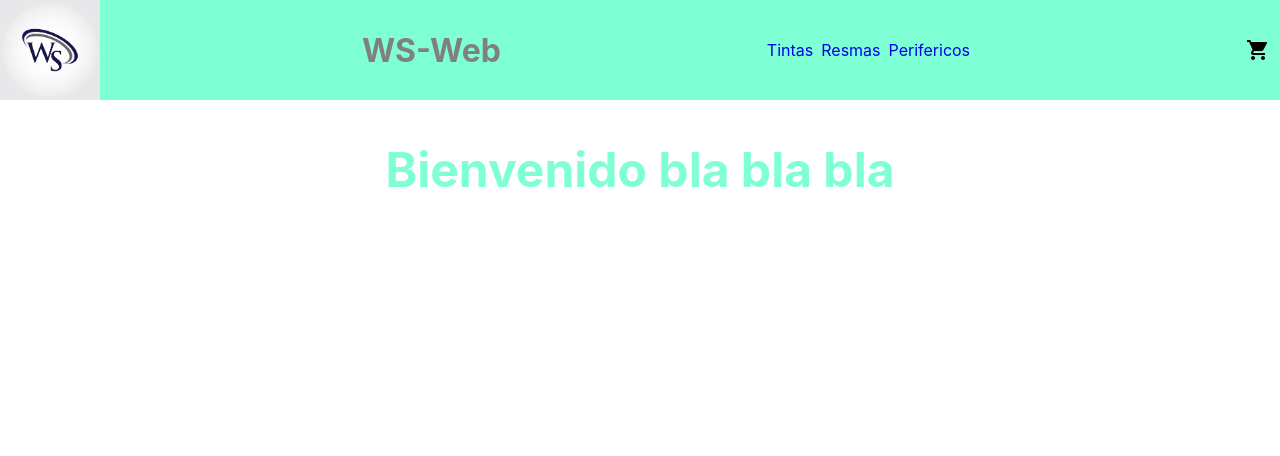
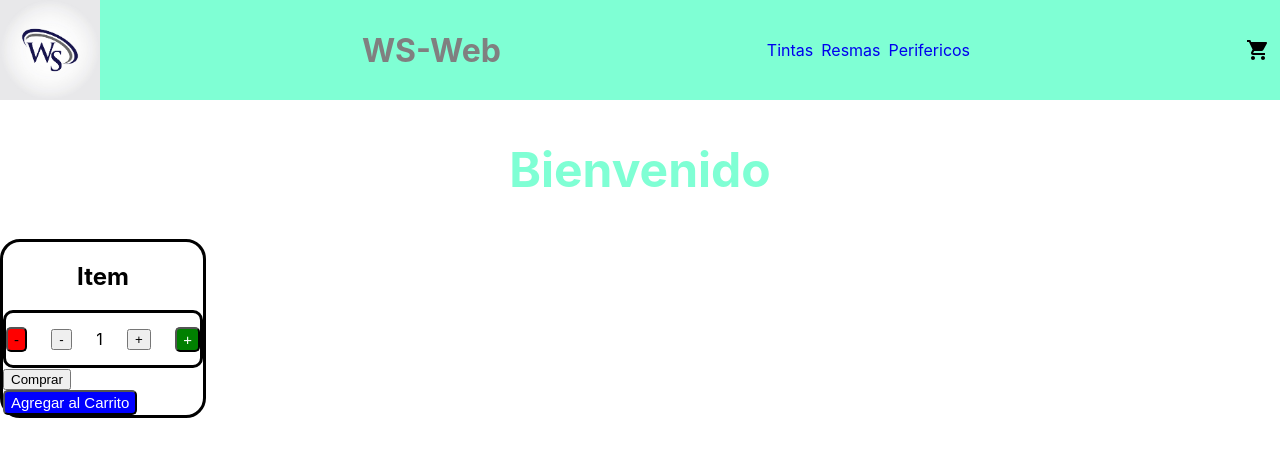
Before and after one commit to Aerovent2/heffel-ecomerce, a React (Create React App) app: page / in a window 1280 px wide. Shown: the top 456 px of the page. Built offline with nearby package versions, Linux system fonts and the light colour scheme.

Commit message:
contador con Boton

```diff
--- a/src/App.js
+++ b/src/App.js
@@ -1,12 +1,12 @@
 import React from "react";
 import NavBar from "./components/NavBar";
-import { ItemListContainer } from "./components/ItemListContainer";
+import { ItemListContainer } from "./containers/ItemListContainer";
 
 const App = ()=>{
   return(<div className="main" >
 <NavBar/>
 
-<ItemListContainer color="aquamarine" tamanio={48} greeting="Bienvenido bla bla bla"/>
+<ItemListContainer color="aquamarine" tamanio={48} greeting="Bienvenido"/>
 </div>)
 }
 
--- /dev/null
+++ b/src/components/Button.js
@@ -0,0 +1,18 @@
+import { green, red } from "@mui/material/colors"
+
+const Button = ({color, text})=>{
+    const estiloButton ={
+        backgroundColor : color === "red" ?  "red": color === "blue" ? "blue" : color === "green" ? "green": "gray",
+        color :color === "red" ?  "black": color === "blue" ? "white" : color === "green" ? "white": "black",
+        borderRadius: 5,
+        fontSize: 15,
+        height: 25,
+    }
+    return (
+            <button  style={estiloButton}>
+            {text}
+        </button>
+    )
+}
+
+export default Button
--- /dev/null
+++ b/src/components/ItemCount.js
@@ -0,0 +1,53 @@
+import React, {useState} from "react"
+import Button from "./Button"
+
+const ItemCount = ({stock, initial, onAdd})=>{
+//Estilos-------------------------------------------------------------------------
+    const estiloItemCount ={
+        justifyContent: "center",
+        alignItems: "center",
+        border: "solid",
+        width: 200,
+        borderRadius: 20
+    }
+    const estiloDivCantidad ={
+        display : "flex",
+        alignItems: "center",
+        justifyContent: "space-between",
+        border: "solid",
+        borderRadius: 10
+    }
+
+//Funciones ------------------------------------------------------------------------
+
+    const [contador, setContador] = useState(initial);
+
+    const suma= ()=>{
+        contador < stock ? setContador( contador +1): console.log("stock max")
+    };
+
+    const resta=()=>{
+        contador > 1 ? setContador( contador -1): console.log("stock min")
+    };
+
+    const add = ()=>{
+        onAdd(contador)
+    }
+//---------Render--------------------------------------------------------------
+    return (
+        <div style={estiloItemCount}>
+            <h2>Item</h2>
+            <div style={estiloDivCantidad}>
+                <Button onClick = {resta} text="-" color="red"/>
+                <button onClick = {resta}> - </button>
+                <p> {contador} </p>
+                <button onClick = {suma}> + </button>
+                <Button onClick = {suma} text="+" color="green"/>
+            </div>
+            <button onClick = {add}>Comprar</button>
+            <Button text="Agregar al Carrito" color="blue"/>
+        </div>
+    )
+}
+//los botones con estilo aun no funcionan usar los grises-----------------
+export default ItemCount
--- a/src/components/ItemListContainer.js
+++ /dev/null
@@ -1,12 +0,0 @@
-
-export const ItemListContainer=({greeting, color, tamanio})=>{//estilos y saludo por props
-    const estilo = {
-        color,
-        fontSize: tamanio
-    }
-    return(
-        <div className="ItemListContainer">
-            <h2 style={estilo}>{greeting}</h2>
-        </div>
-    )
-}
--- a/src/components/NavBar.js
+++ b/src/components/NavBar.js
@@ -1,5 +1,5 @@
 
-import logo from "../img/logo.jpg";
+import logo from "../img/logo.jpg"
 import "./NavBar.css";
 import CartWidget from "./CartWidget";
 
--- /dev/null
+++ b/src/containers/ItemListContainer.js
@@ -0,0 +1,19 @@
+import ItemCount from "../components/ItemCount"
+
+
+export const ItemListContainer=({greeting, color, tamanio})=>{//estilos y saludo por props
+    const estiloItemListContainer = {
+        color,
+        fontSize: tamanio,
+    }
+
+    const onAdd =(contador)=>{
+        console.log(`estas comprando ${contador} productos` )
+    }
+    return(
+        <div className="ItemListContainer">
+            <h2 style={estiloItemListContainer}>{greeting}</h2>
+            <ItemCount initial={1} stock={10} onAdd={onAdd}></ItemCount>
+        </div>
+    )
+}
```
